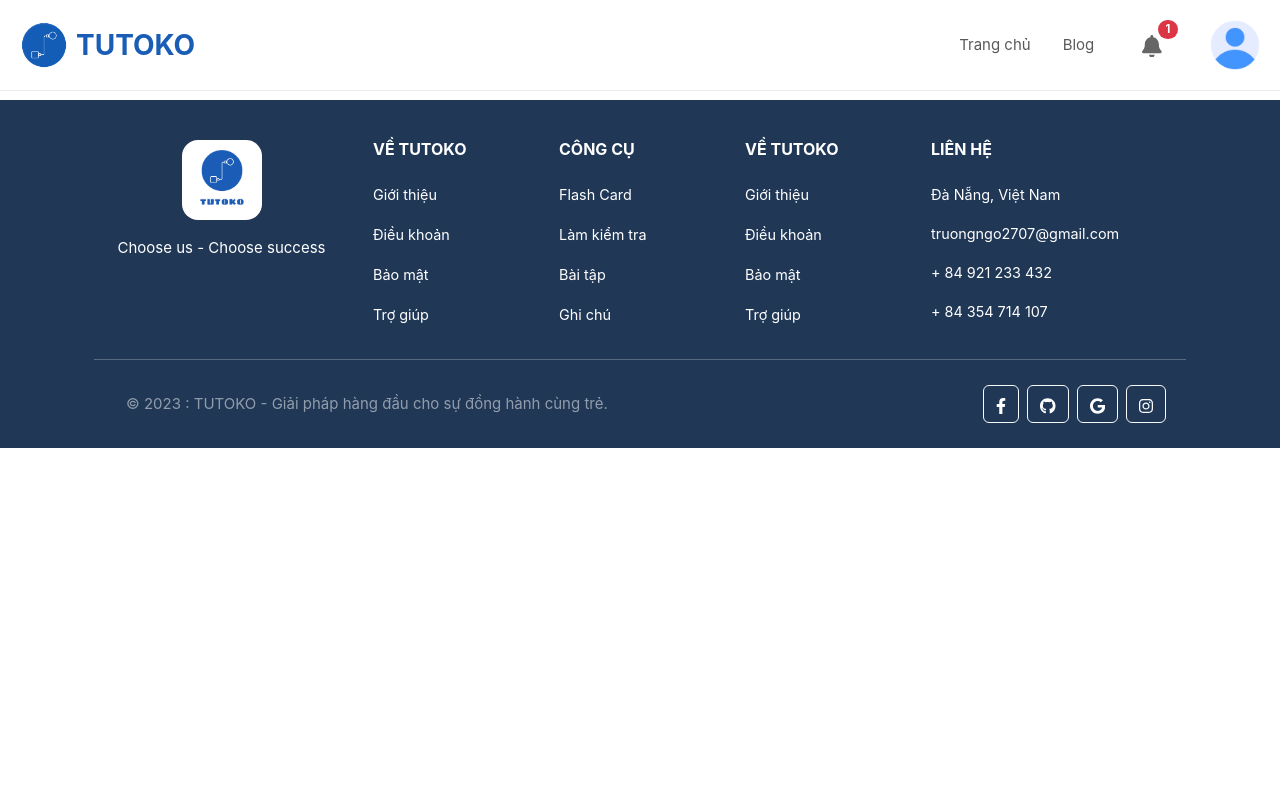
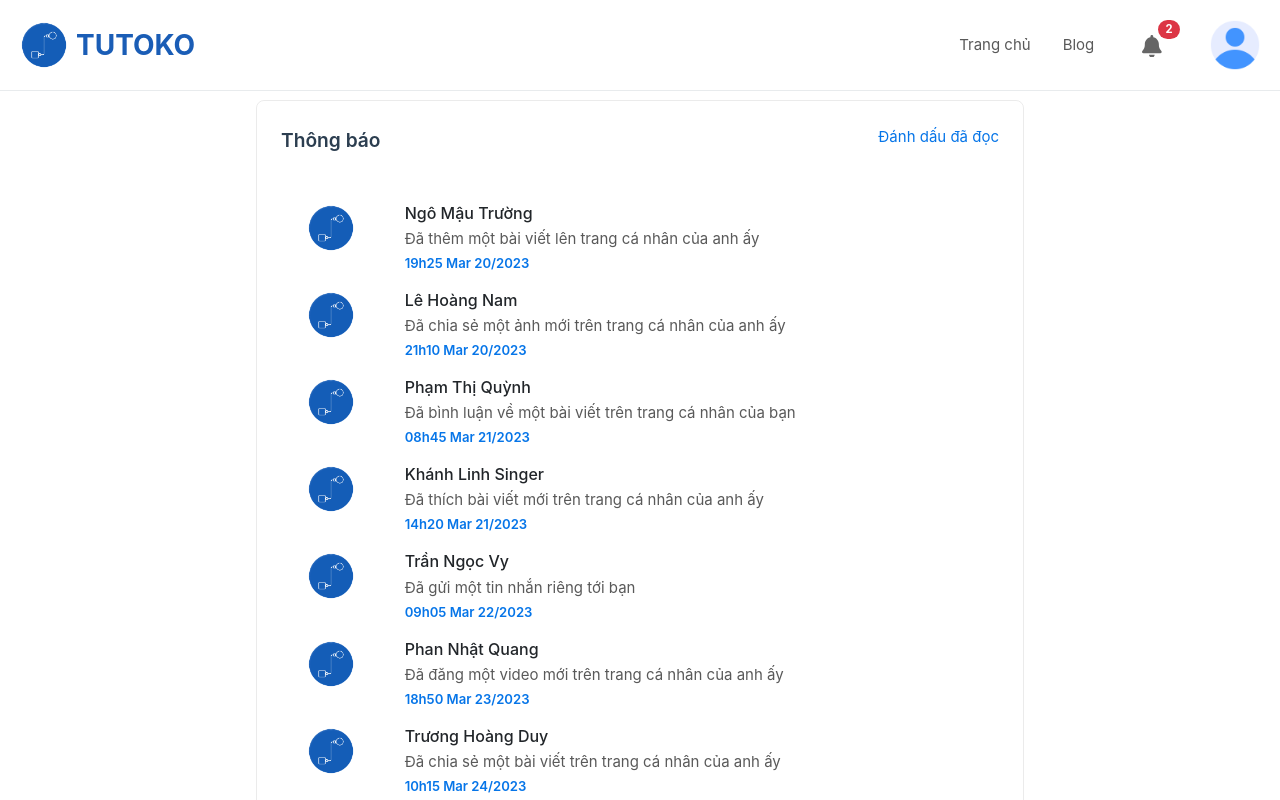
Before and after one commit to NgoMauTruongQB/node-vue-project-tutoko, a Vue app in the folder client/: page /notification in a window 1280 px wide. Shown: the top 800 px of the page. Built offline with nearby package versions, Linux system fonts and the light colour scheme; data requests are answered from the project's data file.

Commit message:
notification page

```diff
--- a/client/db.json
+++ b/client/db.json
@@ -5,56 +5,64 @@
             "user": "03nmt",
             "name": "Ngô Mậu Trường",
             "message": "Đã thêm một bài viết lên trang cá nhân của anh ấy",
-            "created_at": "19h25 Mar 20/2023"
+            "created_at": "19h25 Mar 20/2023",
+            "isRead": false
         },
         {
             "id": 2,
             "user": "05lhn",
             "name": "Lê Hoàng Nam",
             "message": "Đã chia sẻ một ảnh mới trên trang cá nhân của anh ấy",
-            "created_at": "21h10 Mar 20/2023"
+            "created_at": "21h10 Mar 20/2023",
+            "isRead": false
         },
         {
             "id": 3,
             "user": "01ptq",
             "name": "Phạm Thị Quỳnh",
             "message": "Đã bình luận về một bài viết trên trang cá nhân của bạn",
-            "created_at": "08h45 Mar 21/2023"
+            "created_at": "08h45 Mar 21/2023",
+            "isRead": true
         },
         {
             "id": 4,
             "user": "02kls",
             "name": "Khánh Linh Singer",
             "message": "Đã thích bài viết mới trên trang cá nhân của anh ấy",
-            "created_at": "14h20 Mar 21/2023"
+            "created_at": "14h20 Mar 21/2023",
+            "isRead": true
         },
         {
             "id": 5,
             "user": "04tnv",
             "name": "Trần Ngọc Vy",
             "message": "Đã gửi một tin nhắn riêng tới bạn",
-            "created_at": "09h05 Mar 22/2023"
+            "created_at": "09h05 Mar 22/2023",
+            "isRead": true
         },
         {
             "id": 6,
             "user": "07pnq",
             "name": "Phan Nhật Quang",
             "message": "Đã đăng một video mới trên trang cá nhân của anh ấy",
-            "created_at": "18h50 Mar 23/2023"
+            "created_at": "18h50 Mar 23/2023",
+            "isRead": true
         },
         {
             "id": 7,
             "user": "06thd",
             "name": "Trương Hoàng Duy",
             "message": "Đã chia sẻ một bài viết trên trang cá nhân của anh ấy",
-            "created_at": "10h15 Mar 24/2023"
+            "created_at": "10h15 Mar 24/2023",
+            "isRead": true
         },
         {
             "id": 8,
             "user": "09lna",
             "name": "Lê Ngọc Ánh",
             "message": "Đã bình luận về một bài viết trên trang cá nhân của bạn",
-            "created_at": "16h30 Mar 25/2023"
+            "created_at": "16h30 Mar 25/2023",
+            "isRead": true
         }
 
 
--- a/client/src/components/SiteNavbar.vue
+++ b/client/src/components/SiteNavbar.vue
@@ -46,7 +46,10 @@
                                     <svg xmlns="http://www.w3.org/2000/svg" height="1.5em" class="bell" viewBox="0 0 448 512">
                                     <path d="M224 0c-17.7 0-32 14.3-32 32V51.2C119 66 64 130.6 64 208v18.8c0 47-17.3 92.4-48.5 127.6l-7.4 8.3c-8.4 9.4-10.4 22.9-5.3 34.4S19.4 416 32 416H416c12.6 0 24-7.4 29.2-18.9s3.1-25-5.3-34.4l-7.4-8.3C401.3 319.2 384 273.9 384 226.8V208c0-77.4-55-142-128-156.8V32c0-17.7-14.3-32-32-32zm45.3 493.3c12-12 18.7-28.3 18.7-45.3H224 160c0 17 6.7 33.3 18.7 45.3s28.3 18.7 45.3 18.7s33.3-6.7 45.3-18.7z"/></svg>
                                 </i>
-                                <span class="badge rounded-pill badge-notification bg-danger">1</span>
+                                <span class="badge rounded-pill badge-notification bg-danger">
+
+                                    {{ unreadCount }}
+                                </span>
                             </a>
                             <ul class="dropdown-menu dropdown-menu-lg-end slide-bottom ">
                                 <li>
@@ -59,18 +62,18 @@
                                 </li>
                                 <li><hr class="dropdown-divider m-2"></li>
 
-                                <li class="overflow-y-auto " style="max-height: 60vh">
-                                    <!-- <a class="dropdown-item" href="#"> Thong bao thu nhat </a> -->
-                                    <NotificationItem
-                                        v-for="notification in notifications"
-                                        :key="notification.id"
-                                        :notificationProps="notification"
+                                <div class="overflow-y-auto" style="max-height: 60vh;">
+                                    <Notifications
+                                        @unread-notification-count="unreadNotificationCount"
                                     />
-                                </li>
+                                </div>
                                 <li>
                                     <div class="text-center">
                                         <li><hr class="dropdown-divider m-2"></li>
-                                        <p class="check">Đánh dấu đã đọc</p>
+
+                                         <router-link to="/notification" class="dropdown-item item-selection py-2">
+                                            Xem tất cả thông báo
+                                        </router-link>
                                     </div>
                                 </li>
                             </ul>
@@ -149,30 +152,17 @@
 <script>
 import { ref, onMounted, onUnmounted } from 'vue'
 import IconArrow from './icon/IconArrow.vue'
-import NotificationItem from './notification/NotificationItem.vue'
-import axios from 'axios'
+import Notifications from './notification/Notifications.vue'
 
 export default {
     name: 'SiteNavbar',
     components: {
         IconArrow,
-        NotificationItem
+        Notifications
     },
     setup() {
-        // get all data from API
-        const notifications = ref([])
-        const getAllNotifications = async () => {
-            try {
-                const res = axios.get('http://localhost:3000/notifications')
-                notifications.value = (await res).data
-            } catch (error) {
-                console.log(error)
-            }
-        }
-        getAllNotifications()
-
+        // Handle reponsive navbar
         let isNavCollapse = ref(false)
-
         const handleShowHide = () => {
             isNavCollapse.value = !isNavCollapse.value
         }
@@ -190,12 +180,18 @@ export default {
         window.removeEventListener('resize', handleResize)
         })
 
+        // Handle Unread Notification Count
+        const unreadCount = ref(0)
+        const unreadNotificationCount = (CountNumber) => {
+            unreadCount.value = CountNumber
+        }
+
         return {
             isNavCollapse,
             handleShowHide,
             handleResize,
-            notifications,
-
+            unreadCount,
+            unreadNotificationCount
         }
     },
 }
@@ -245,7 +241,7 @@ li {
 }
 
 .navbar .notification ul {
-    width: 26rem;
+    width: 30rem;
 }
 
 .navbar .notification .header {
--- a/client/src/components/notification/NotificationItem.vue
+++ b/client/src/components/notification/NotificationItem.vue
@@ -2,10 +2,10 @@
     <div class="container d-flex justify-content-center">
         <div class="card mb-2">
             <div class="media row">
-                <div class="col-2">
-                    <img src="public/img/logo/logo.png" width="64">
+                <div class="col-2 text-center">
+                    <img src="public/img/logo/logo.png">
                 </div>
-                <div class="media-body col-9">
+                <div class="media-body col-10">
                     <h6 class="mt-2 mb-1">{{ notificationProps.name }}</h6>
                     <p class="text mb-0">{{ notificationProps.message }}</p>
                     <small class="text date">{{ notificationProps.created_at }}</small>
@@ -40,6 +40,10 @@ body {
 	background-color: var(--color-white);
 }
 
+.card img {
+    width: 64px;
+}
+
 .card .date {
     color: var(--color-blue);
     font-weight: 600;
@@ -48,4 +52,10 @@ body {
 .text {
 	color: var(--color-black);
 }
+
+@media screen and (max-width: 390px){
+    .card img {
+        width: 54px;
+    }
+}
 </style>
--- /dev/null
+++ b/client/src/components/notification/Notifications.vue
@@ -0,0 +1,59 @@
+<template>
+    <div class="container">
+        <NotificationItem
+            v-for="notification in notifications"
+            :key="notification.id"
+            :notificationProps="notification"
+        />
+    </div>
+</template>
+
+<script>
+
+import { ref } from 'vue'
+import NotificationItem from './NotificationItem.vue'
+import axios from 'axios'
+
+export default {
+    name: 'Notifications',
+    components: { NotificationItem },
+    setup(props, context) {
+        // Get all notification from API
+        const notifications = ref([])
+
+        const getAllNotifications = async () => {
+            try {
+                const res = axios.get('http://localhost:3000/notifications')
+                notifications.value = (await res).data
+            } catch (error) {
+                console.log(error)
+            }
+        }
+        getAllNotifications()
+
+        // Count unread notifications
+        const unreadNotificationCount = ref(0)
+        const handleUnReadNotificationCount = async () => {
+            const res = axios.get('http://localhost:3000/notifications')
+            notifications.value = (await res).data
+            // console.log(typeof notifications.value)
+            notifications.value.forEach(element => {
+                if (element.isRead == false) {
+                    unreadNotificationCount.value ++
+                }
+            })
+            context.emit('unread-notification-count', unreadNotificationCount.value)
+        }
+        handleUnReadNotificationCount()
+
+        return {
+            notifications,
+            unreadNotificationCount,
+        }
+    }
+}
+</script>
+
+<style>
+
+</style>
--- a/client/src/router/index.js
+++ b/client/src/router/index.js
@@ -14,6 +14,11 @@ const router = createRouter({
             name: 'about',
             component: () => import('../views/AboutView.vue'),
         },
+        {
+            path: '/notification',
+            name: 'notification',
+            component: () => import('../views/NotificationView.vue'),
+        }
     ],
 })
 
--- /dev/null
+++ b/client/src/views/NotificationView.vue
@@ -0,0 +1,67 @@
+<template>
+   <div class="notification-page pb-2">
+        <div class="main">
+            <div class="header p-4">
+                <p class="title">Thông báo</p>
+                <p class="check">Đánh dấu đã đọc</p>
+            </div>
+            <Notifications />
+        </div>
+   </div>
+</template>
+
+<script>
+import Notifications from '../components/notification/Notifications.vue'
+
+export default {
+    name: 'NotificationView',
+    components: { Notifications },
+    setup() {
+
+    }
+}
+</script>
+
+<style scoped>
+
+.notification-page {
+    min-height: 86vh;
+    display: flex;
+    justify-content: center;
+}
+
+.main {
+    width: 60%;
+    border: 1px solid rgba(0,0,0,.08);
+    border-radius: 0.5rem;
+}
+
+.main .header {
+    display: flex;
+    justify-content: space-between;
+}
+
+.header .title {
+    font-weight: 600;
+    font-size: 1.2rem;
+}
+
+.header .check {
+    color: var(--color-blue);
+    cursor: pointer;
+}
+
+@media (min-width: 740px) and (max-width: 1024px) {
+    .main {
+        width: 70%;
+        border: 1px solid rgba(0,0,0,.08);
+    }
+}
+
+@media screen and (max-width: 740px) {
+    .main {
+        width: 100%;
+        border: none;
+    }
+}
+</style>
```
Lines whose indentation alone changed are shown as unchanged.
